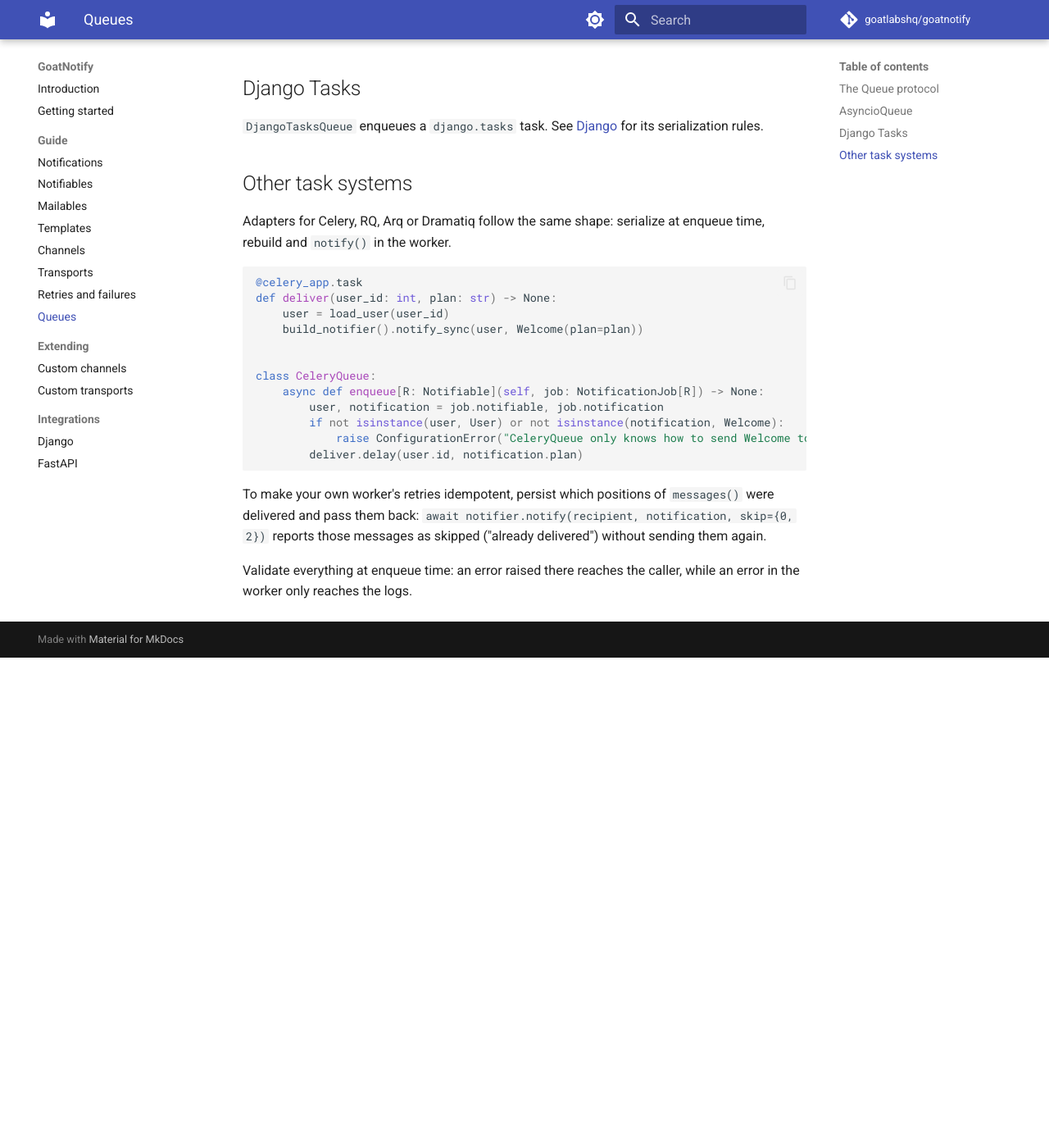
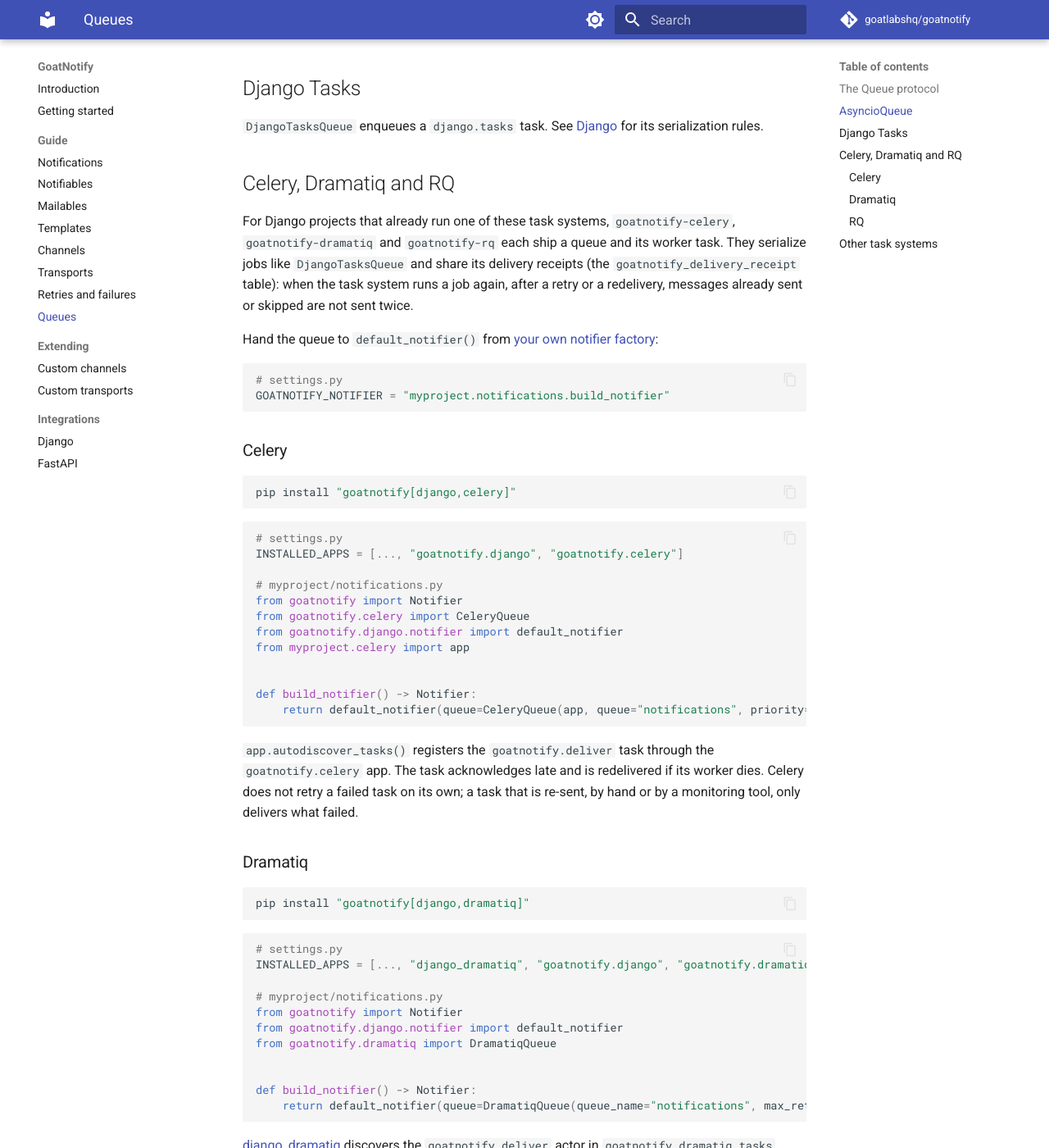
Before and after one commit to goatlabshq/goatnotify, an MkDocs documentation site: the page built from docs/queues.md, in a window 1280 px wide and 1400 px high, scrolled down 920 px. Shown: the whole window at 82% size. Built offline with MkDocs 1.6.1 and Material for MkDocs 9.7.7, drawn with Linux system fonts in a browser that asks for light colours; comment, search, counter and statistics services are not loaded; before the commit the page ends 1722 px from its top, so only the background shows below that; some of the changed text lies outside the part shown.

Commit message:
docs: document the Celery, Dramatiq and RQ queues

````diff
--- a/docs/queues.md
+++ b/docs/queues.md
@@ -44,24 +44,115 @@ shutdown), and a durable queue for anything that must survive a restart.
 `DjangoTasksQueue` enqueues a `django.tasks` task. See [Django](integrations/django.md) for its
 serialization rules.
 
+## Celery, Dramatiq and RQ
+
+For Django projects that already run one of these task systems, `goatnotify-celery`,
+`goatnotify-dramatiq` and `goatnotify-rq` each ship a queue and its worker task. They serialize
+jobs like `DjangoTasksQueue` and share its delivery receipts (the `goatnotify_delivery_receipt`
+table): when the task system runs a job again, after a retry or a redelivery, messages already
+sent or skipped are not sent twice.
+
+Hand the queue to `default_notifier()` from [your own notifier factory](integrations/django.md#the-notifier):
+
+```python
+# settings.py
+GOATNOTIFY_NOTIFIER = "myproject.notifications.build_notifier"
+```
+
+### Celery
+
+```bash
+pip install "goatnotify[django,celery]"
+```
+
+```python
+# settings.py
+INSTALLED_APPS = [..., "goatnotify.django", "goatnotify.celery"]
+
+# myproject/notifications.py
+from goatnotify import Notifier
+from goatnotify.celery import CeleryQueue
+from goatnotify.django.notifier import default_notifier
+from myproject.celery import app
+
+
+def build_notifier() -> Notifier:
+    return default_notifier(queue=CeleryQueue(app, queue="notifications", priority=None))
+```
+
+`app.autodiscover_tasks()` registers the `goatnotify.deliver` task through the
+`goatnotify.celery` app. The task acknowledges late and is redelivered if its worker dies.
+Celery does not retry a failed task on its own; a task that is re-sent, by hand or by a
+monitoring tool, only delivers what failed.
+
+### Dramatiq
+
+```bash
+pip install "goatnotify[django,dramatiq]"
+```
+
+```python
+# settings.py
+INSTALLED_APPS = [..., "django_dramatiq", "goatnotify.django", "goatnotify.dramatiq"]
+
+# myproject/notifications.py
+from goatnotify import Notifier
+from goatnotify.django.notifier import default_notifier
+from goatnotify.dramatiq import DramatiqQueue
+
+
+def build_notifier() -> Notifier:
+    return default_notifier(queue=DramatiqQueue(queue_name="notifications", max_retries=5))
+```
+
+[django_dramatiq](https://pypi.org/project/django-dramatiq/) discovers the `goatnotify.deliver`
+actor in `goatnotify.dramatiq.tasks`. Dramatiq retries a failed message with backoff (20 times
+unless `max_retries` says otherwise), and every retry only delivers what failed. Enqueueing
+before the actor is registered raises `ConfigurationError`.
+
+### RQ
+
+```bash
+pip install "goatnotify[django,rq]"
+```
+
+```python
+# myproject/notifications.py
+from redis import Redis
+from rq import Retry
+
+from goatnotify import Notifier
+from goatnotify.django.notifier import default_notifier
+from goatnotify.rq import RQQueue
+
+
+def build_notifier() -> Notifier:
+    queue = RQQueue(Redis(), queue="notifications", retry=Retry(max=3, interval=[10, 60, 300]))
+    return default_notifier(queue=queue)
+```
+
+The worker runs `goatnotify.rq.tasks.deliver_notification`, so it needs Django set up, as
+[django-rq](https://pypi.org/project/django-rq/)'s `rqworker` command does. No app has to be
+added to `INSTALLED_APPS`.
+
 ## Other task systems
 
-Adapters for Celery, RQ, Arq or Dramatiq follow the same shape: serialize at enqueue time,
+Adapters for Arq or another task system follow the same shape: serialize at enqueue time,
 rebuild and `notify()` in the worker.
 
 ```python
-@celery_app.task
-def deliver(user_id: int, plan: str) -> None:
-    user = load_user(user_id)
-    build_notifier().notify_sync(user, Welcome(plan=plan))
+@arq_task
+async def deliver(ctx: dict[str, object], user_id: int, plan: str) -> None:
+    user = await load_user(user_id)
+    await build_notifier().notify(user, Welcome(plan=plan))
 
 
-class CeleryQueue:
+class ArqQueue:
     async def enqueue[R: Notifiable](self, job: NotificationJob[R]) -> None:
         user, notification = job.notifiable, job.notification
         if not isinstance(user, User) or not isinstance(notification, Welcome):
-            raise ConfigurationError("CeleryQueue only knows how to send Welcome to users")
-        deliver.delay(user.id, notification.plan)
+            raise ConfigurationError("ArqQueue only knows how to send Welcome to users")
+        await redis.enqueue_job("deliver", user.id, notification.plan)
 ```
 
 To make your own worker's retries idempotent, persist which positions of `messages()` were
--- a/mkdocs.yml
+++ b/mkdocs.yml
@@ -35,9 +35,10 @@ plugins:
         A notification yields typed messages (Mailable, DatabaseMessage, WebhookMessage or your own)
         and the type of each message selects the channel that delivers it, with retries, hooks and
         structured results. The core depends only on the standard library; optional adapters cover
-        Django (email backend, templates, ORM store, Django Tasks), FastAPI and Jinja2. Python 3.14
+        Django (email backend, templates, ORM store, Django Tasks), Celery, Dramatiq and RQ
+        queues with delivery receipts, FastAPI and Jinja2. Python 3.14
         or newer is required. Install with `pip install goatnotify` or
-        `pip install "goatnotify[django]"` (also `[fastapi]`, `[jinja]`).
+        `pip install "goatnotify[django]"` (also `[fastapi]`, `[jinja]`, `[celery]`, `[dramatiq]`, `[rq]`).
       sections:
         Getting started:
           - index.md
````
Also changed, not shown: CLAUDE.md (+3 -0 lines), README.md (+5 -2 lines), docs/index.md (+1 -1 lines), docs/integrations/django.md (+3 -3 lines).
